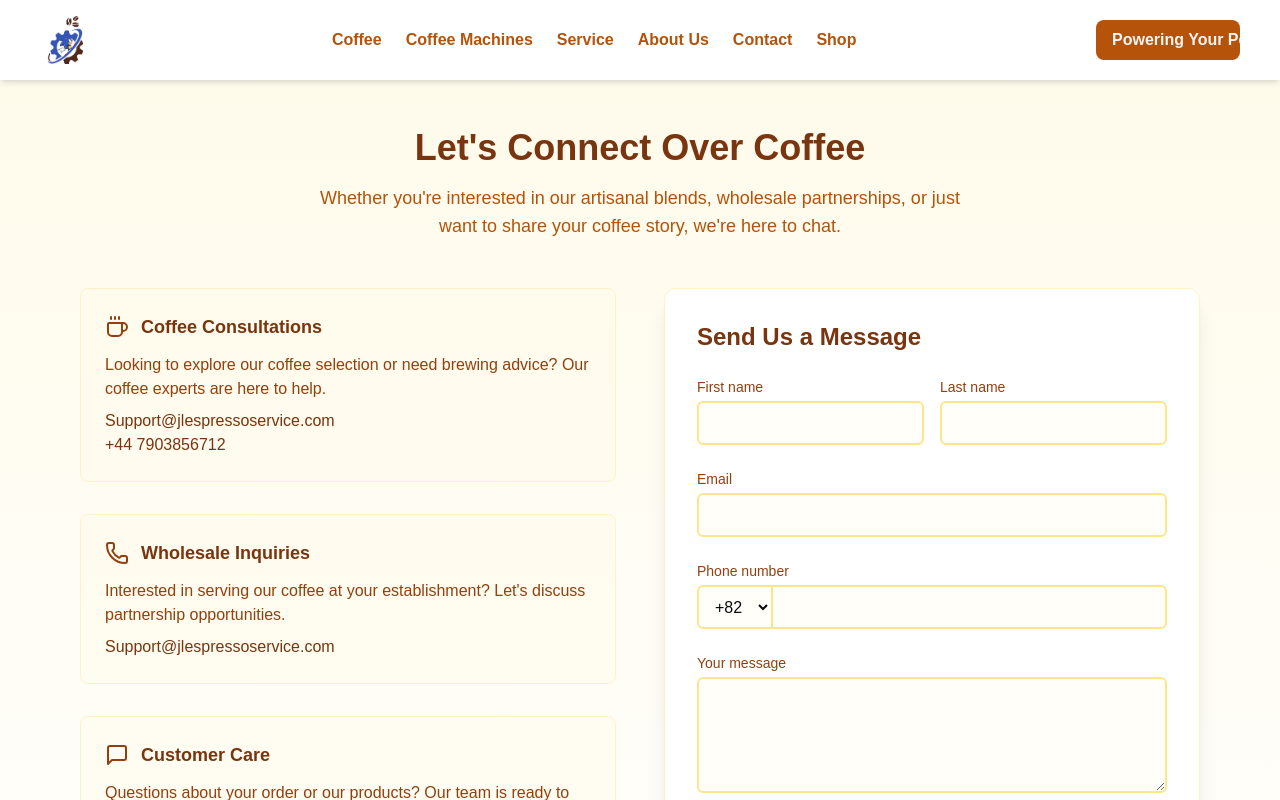
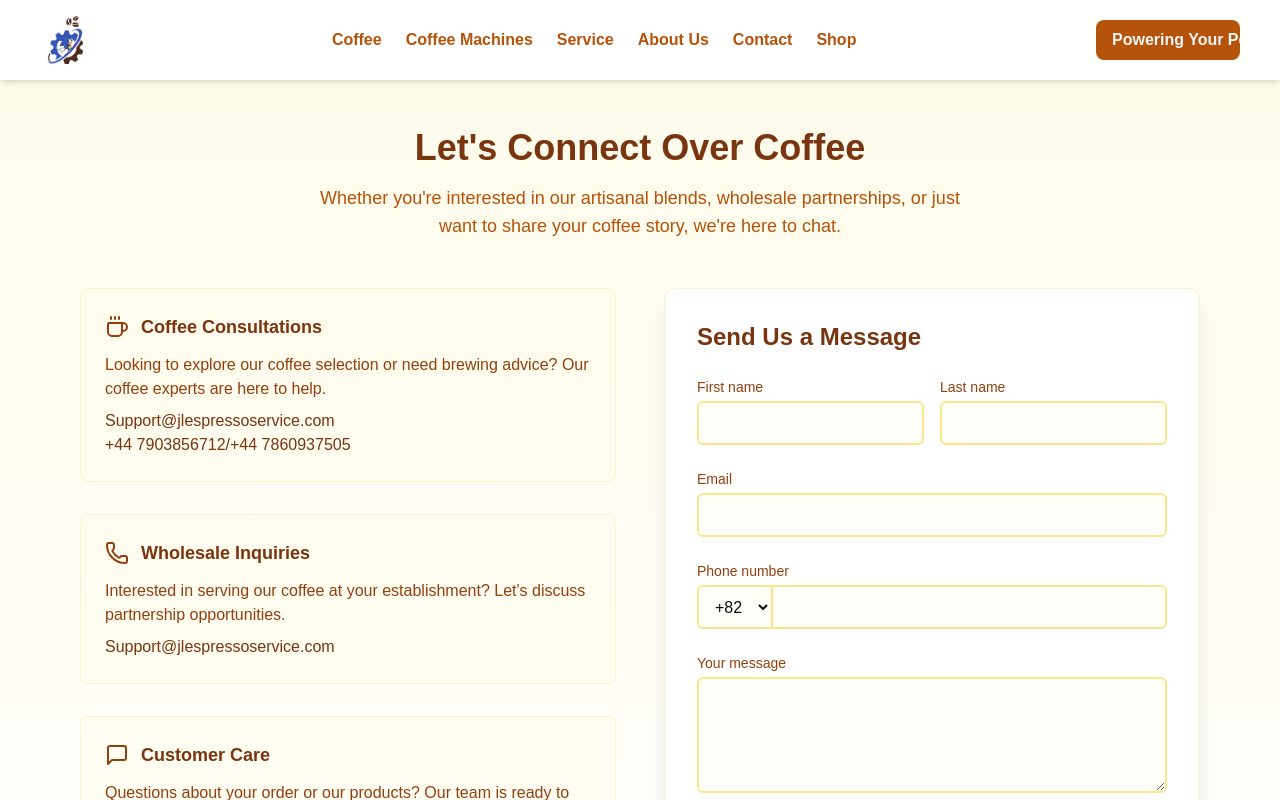
Before and after one commit to StanParaclete/jlespresso, a Next.js app: page /contact-us in a window 1280 px wide. Shown: the top 800 px of the page. Built offline with nearby package versions, Linux system fonts and the light colour scheme.

Commit message:
addedd num

```diff
--- a/app/(page)/contact-us/page.tsx
+++ b/app/(page)/contact-us/page.tsx
@@ -49,7 +49,7 @@ const ContactUs = () => {
               title="Coffee Consultations"
               description="Looking to explore our coffee selection or need brewing advice? Our coffee experts are here to help."
               email="Support@jlespressoservice.com"
-              phone="+44 7903856712"
+              phone="+44 7903856712/+44 7860937505"
             />
 
             <ContactSection
--- a/app/(page)/services/page.tsx
+++ b/app/(page)/services/page.tsx
@@ -320,7 +320,7 @@ const EspressoServices: React.FC = () => {
                 className="bg-white hover:bg-amber-100 text-amber-900 py-3 px-8 rounded-lg shadow-md transition duration-300 flex items-center justify-center gap-2"
               >
                 <Phone size={20} />
-                Call Now: +44 7903856712
+                Call Now: +44 7903856712/+44 7860937505
               </motion.a>
               <motion.button
                 variants={fadeIn}
```
